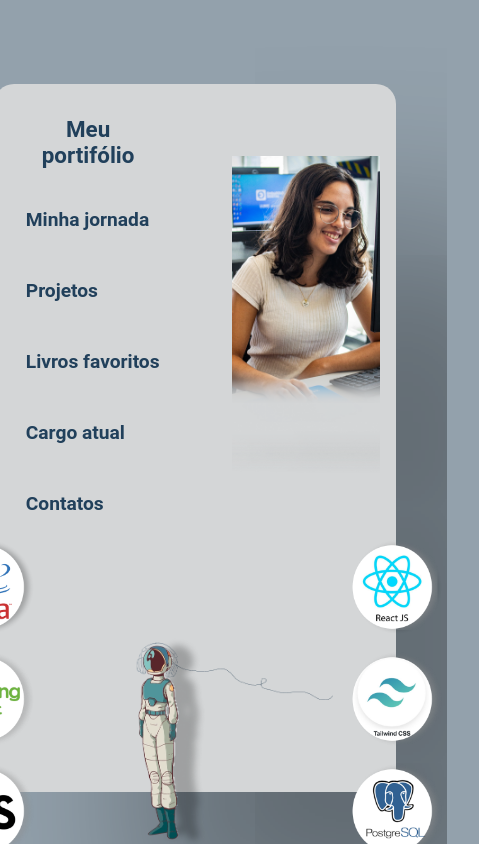
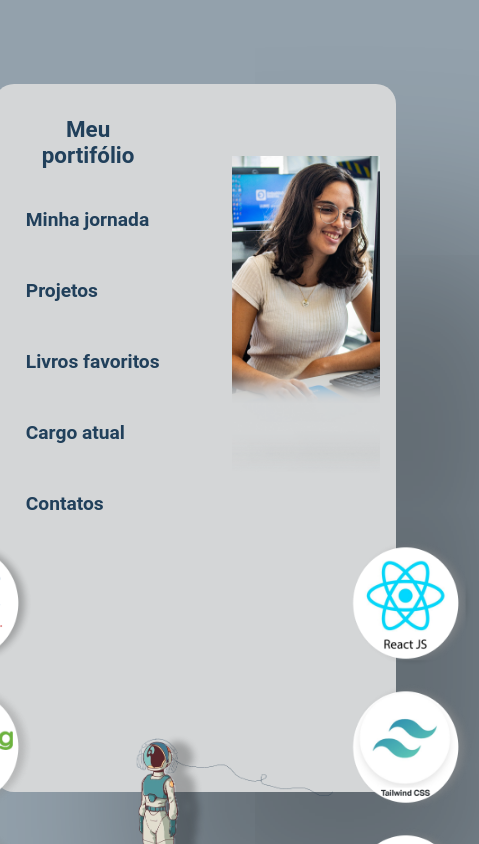
Before and after one commit to Patyadl/MeuPortifolio, a React (Vite) app: page / in a window 390 px wide. Shown: the top 844 px of the page, 479 px wide, since content can reach past the window. Built offline with nearby package versions, Linux system fonts and the light colour scheme.

Commit message:
aumentando imagens

```diff
--- a/src/components/Home/home.css
+++ b/src/components/Home/home.css
@@ -246,9 +246,10 @@ body{
   }
 
   .java, .spring, .js, .react, .tailwind, .postgre {
-    width: 6rem;
-    height: 6rem;
-    margin: auto;
+    width: 8rem;
+    height: 8rem;
+    margin-top: 1rem;
+ margin:auto;
 
   }
 
```
